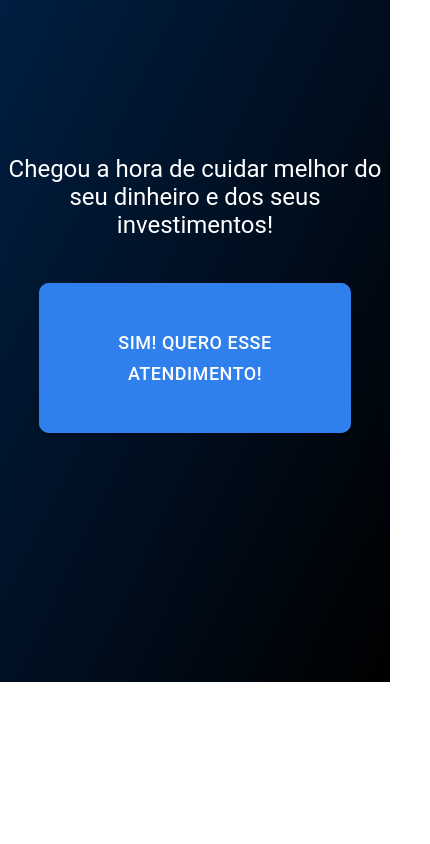
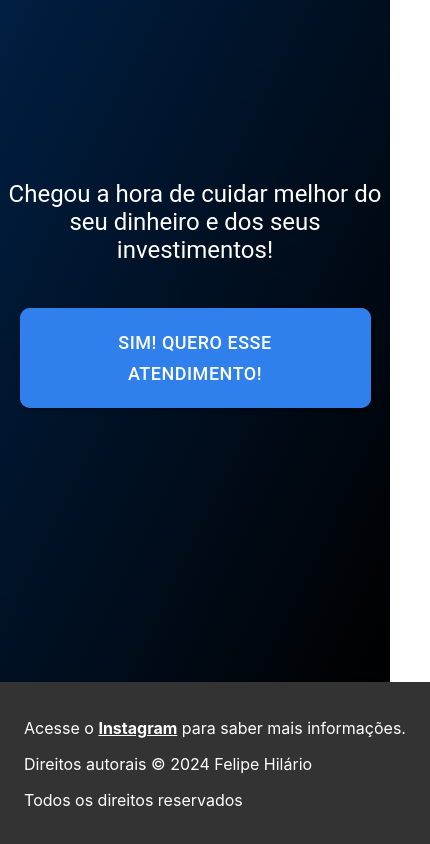
Before and after one commit to AndreHilario/ip.ebenezertaubate, a React (Vite) app: page / in a window 390 px wide. Shown: the part 2518-3362 px from the top of the page, 430 px wide, since content can reach past the window. Before the commit the page ends 3200 px from the top, so only its background shows below. Built offline with nearby package versions, Linux system fonts and the light colour scheme.

Commit message:
feat: add footer to access instagram

```diff
--- a/src/components/Footer/Copyright.tsx
+++ b/src/components/Footer/Copyright.tsx
@@ -0,0 +1,41 @@
+import { Box } from '@mui/material';
+
+const Copyright = () => {
+  return (
+    <div>
+      <p>
+        Acesse o{' '}
+        <a
+          href="https://www.instagram.com/felipehilario.investimentos/"
+          target="_blank"
+          rel="noopener noreferrer"
+          style={{ color: '#fff', textDecoration: 'underline', fontWeight: "bold" }}
+        >
+          Instagram
+        </a>{' '}
+        para saber mais informações.
+      </p>
+      <p>Direitos autorais © 2024 Felipe Hilário</p> <p>Todos os direitos reservados</p>
+    </div>
+  );
+};
+
+const Footer = () => {
+  return (
+    <Box
+      sx={{
+        display: 'flex',
+        justifyContent: "center",
+        color: '#fff',
+        width: '100%',
+        backgroundColor: '#333',
+        padding: "20px",
+        maxWidth: "100%"
+      }}
+    >
+      <Copyright />
+    </Box>
+  );
+};
+
+export default Footer;
--- a/src/features/main/Main.tsx
+++ b/src/features/main/Main.tsx
@@ -5,6 +5,7 @@ import { styles1 } from "../../styles/firstPageStyles";
 import WhatsAppIconComponent from "../../components/WhatsApp/WhatsAppIcon";
 import ThirdPage from "../home/ThirdPage";
 import FourtyPage from "../home/FourtyPage";
+import Footer from "../../components/Footer/Copyright";
 
 export default function Main() {
   return (
@@ -15,6 +16,7 @@ export default function Main() {
       <SecondPage />
       <ThirdPage />
       <FourtyPage />
+      <Footer />
       <WhatsAppIconComponent />
     </>
   );
--- a/src/styles/fourtyPageStyles.css
+++ b/src/styles/fourtyPageStyles.css
@@ -1,6 +1,6 @@
 .glow-on-hover {
     width: 80%;
-    height: 150px;
+    height: 100px;
     border: none;
     outline: none;
     color: #fff;
@@ -57,3 +57,16 @@
     50% { background-position: 400% 0; }
     100% { background-position: 0 0; }
 }
+
+@media (max-width: 600px) {
+    .glow-on-hover {
+      width: 90%;
+      height: 100px;
+      font-size: 16px;
+    }
+
+    .glow-on-hover:before {
+      width: calc(100% + 4px);
+      height: calc(100% + 4px);
+    }
+  }
```
Also changed, not shown: src/features/home/FourtyPage.tsx (+6 -3 lines).
